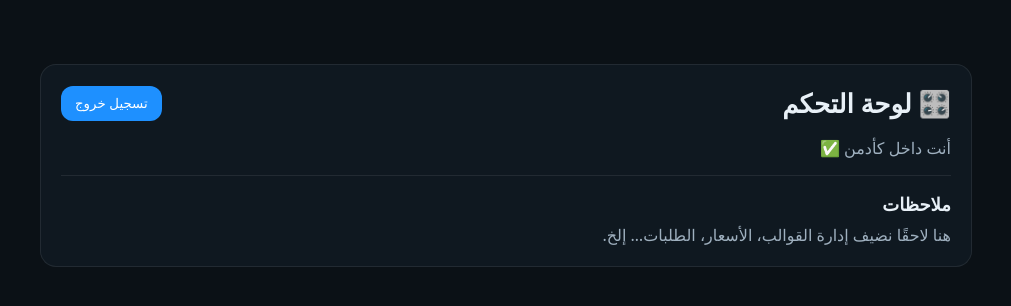
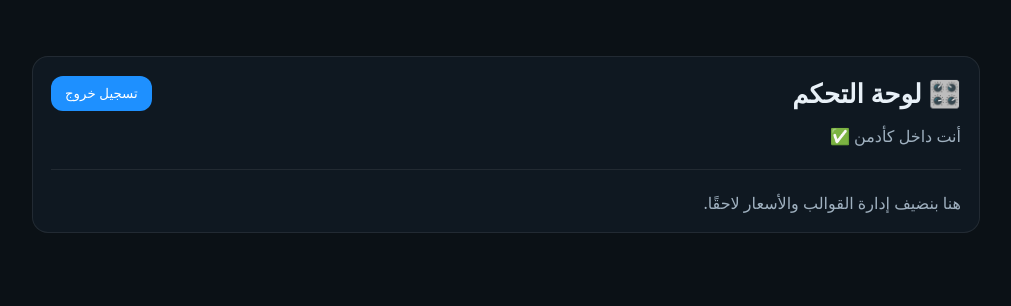
Before and after one commit to amanyoud737-design/Project-2, a website: page Admin.html in a window 1280 px wide. Shown: the whole page, without its empty margins (134-1145 px from the left). Drawn offline with Linux system fonts and the light colour scheme.

Commit message:
Update Admin.html

```diff
--- a/Admin.html
+++ b/Admin.html
@@ -4,32 +4,28 @@
   <meta charset="utf-8" />
   <meta name="viewport" content="width=device-width,initial-scale=1" />
   <title>لوحة الأدمن</title>
-  <link rel="stylesheet" href="./styles.css" />
+  <link rel="stylesheet" href="/styles.css" />
   <style>
-    .adminWrap{max-width:980px;margin:40px auto;padding:24px}
-    .adminCard{background:rgba(16,26,34,.9);border:1px solid rgba(255,255,255,.08);border-radius:16px;padding:20px}
+    .wrap{max-width:980px;margin:40px auto;padding:16px}
+    .card{background:rgba(16,26,34,.95);border:1px solid rgba(255,255,255,.08);border-radius:16px;padding:18px;display:flex;flex-direction:column;gap:14px}
     .top{display:flex;justify-content:space-between;align-items:center;gap:10px;flex-wrap:wrap}
     button{padding:10px 14px;border-radius:12px;border:none;background:#1e90ff;color:#fff;cursor:pointer}
     .muted{color:#9fb0bf}
   </style>
 </head>
 <body>
-  <div class="adminWrap">
-    <div class="adminCard">
+  <div class="wrap">
+    <div class="card">
       <div class="top">
         <h2 style="margin:0">🎛️ لوحة التحكم</h2>
         <button onclick="logout()">تسجيل خروج</button>
       </div>
-      <p class="muted">أنت داخل كأدمن ✅</p>
 
-      <hr style="border:0;border-top:1px solid rgba(255,255,255,.08);margin:16px 0">
+      <p class="muted" style="margin:0">أنت داخل كأدمن ✅</p>
 
-      <div>
-        <h3 style="margin:0 0 8px">ملاحظات</h3>
-        <p class="muted" style="margin:0">
-          هنا لاحقًا نضيف إدارة القوالب، الأسعار، الطلبات… إلخ.
-        </p>
-      </div>
+      <hr style="border:0;border-top:1px solid rgba(255,255,255,.08);margin:8px 0">
+
+      <div class="muted">هنا بنضيف إدارة القوالب والأسعار لاحقًا.</div>
     </div>
   </div>
 
```
